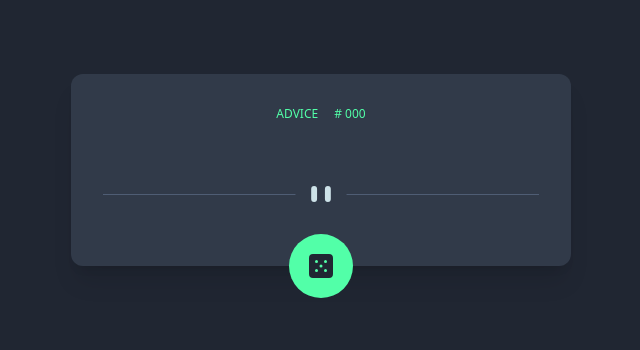
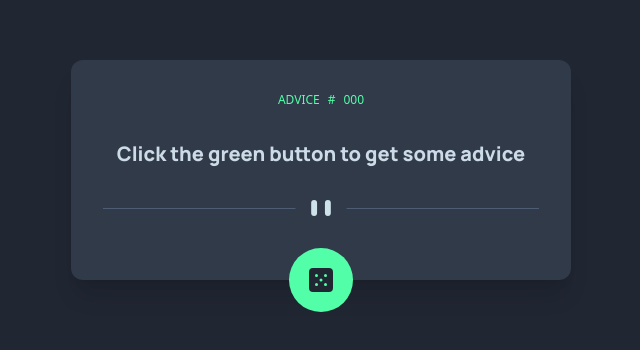
Before and after one commit to Hemephelus/Advice-API, a plain HTML site: page index.html in a window 1280 px wide. Shown: the part 230-580 px from the top of the page, without its empty margins (319-959 px from the left). Drawn offline with nearby package versions, Linux system fonts and the light colour scheme.

Commit message:
Finished Work

```diff
--- a/advice.js
+++ b/advice.js
@@ -11,5 +11,5 @@ async function getText() {
     let AdviceApiText = await adviceApi.text();
    let getJsonFormat = JSON.parse(AdviceApiText)
  adviceId.textContent = getJsonFormat.slip.id
- mainAdvice.textContent = getJsonFormat.slip.advice
+ mainAdvice.textContent = "\""+getJsonFormat.slip.advice+"\""
   }
--- a/index.html
+++ b/index.html
@@ -27,8 +27,8 @@
 <body class="flex justify-center items-center h-screen bg-[#202632] ">
 
   <div class="container w-[500px] bg-[#313A49] shadow-xl flex flex-col items-center gap-8 p-8 pb-16 relative rounded-xl">
-    <div class="text-[#52FFA8] text-xs font-medium flex gap-4 ">ADVICE  <span id="adviceId"># 000</span></div>
-    <p id="mainAdvice" class="text-[#CDDBE7] text-center font-myfont"></p>
+    <div class="text-[#52FFA8] text-xs font-medium flex gap-2 ">ADVICE  <span>#</span><span id="adviceId"> 000</span></div>
+    <p id="mainAdvice" class="text-[#CDDBE7] text-center font-myfont text-xl">Click the green button to get some advice</p>
     <div> <img src="./images/pattern-divider-desktop.svg" alt=""></div>
     <button class="absolute -bottom-8 hover:drop-shadow-[0_0_20px_#52FFA8] h-16 w-16 rounded-full bg-[#52FFA8] flex justify-center items-center active:scale-95"><img src="./images/icon-dice.svg" alt=""></button>
   </div>
```
